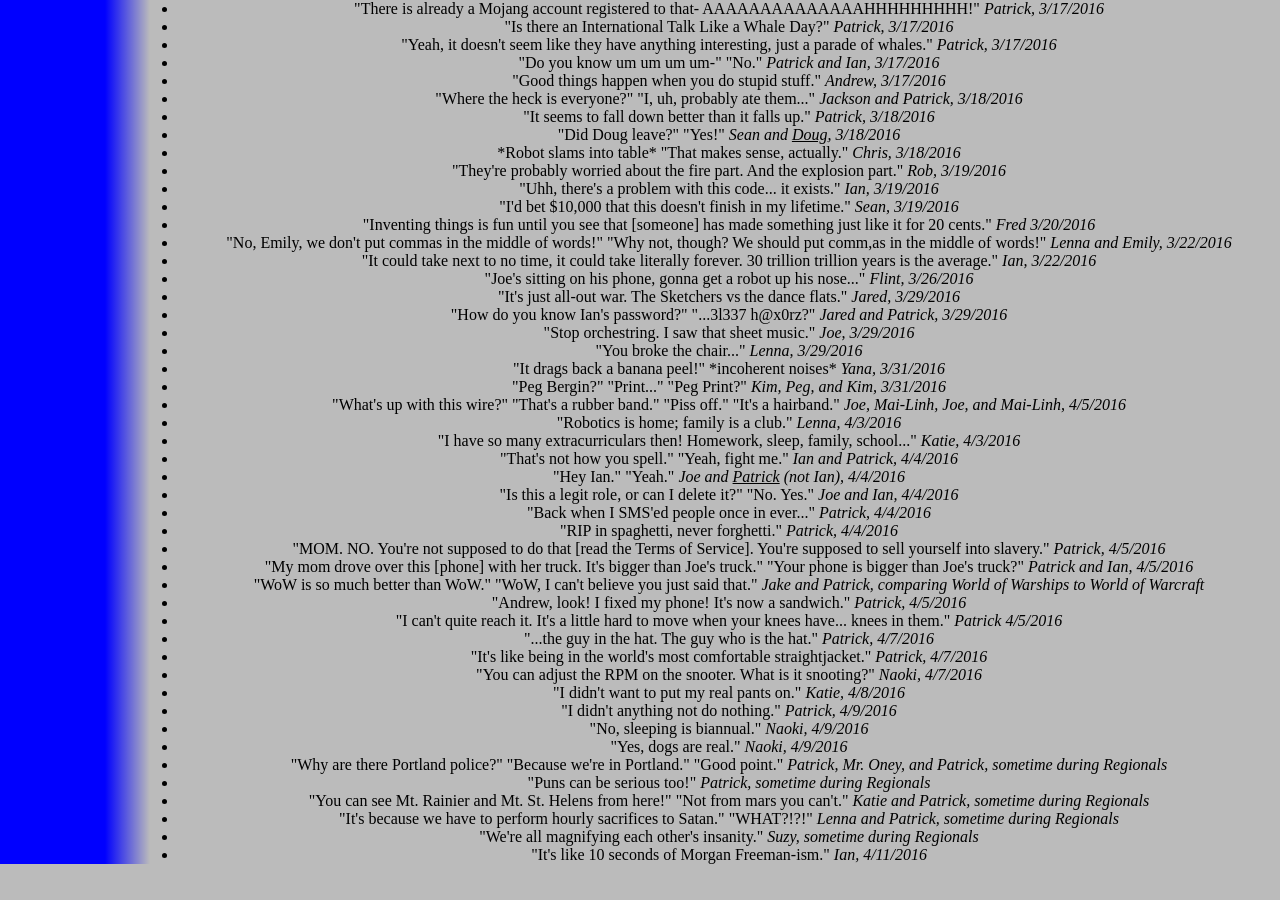
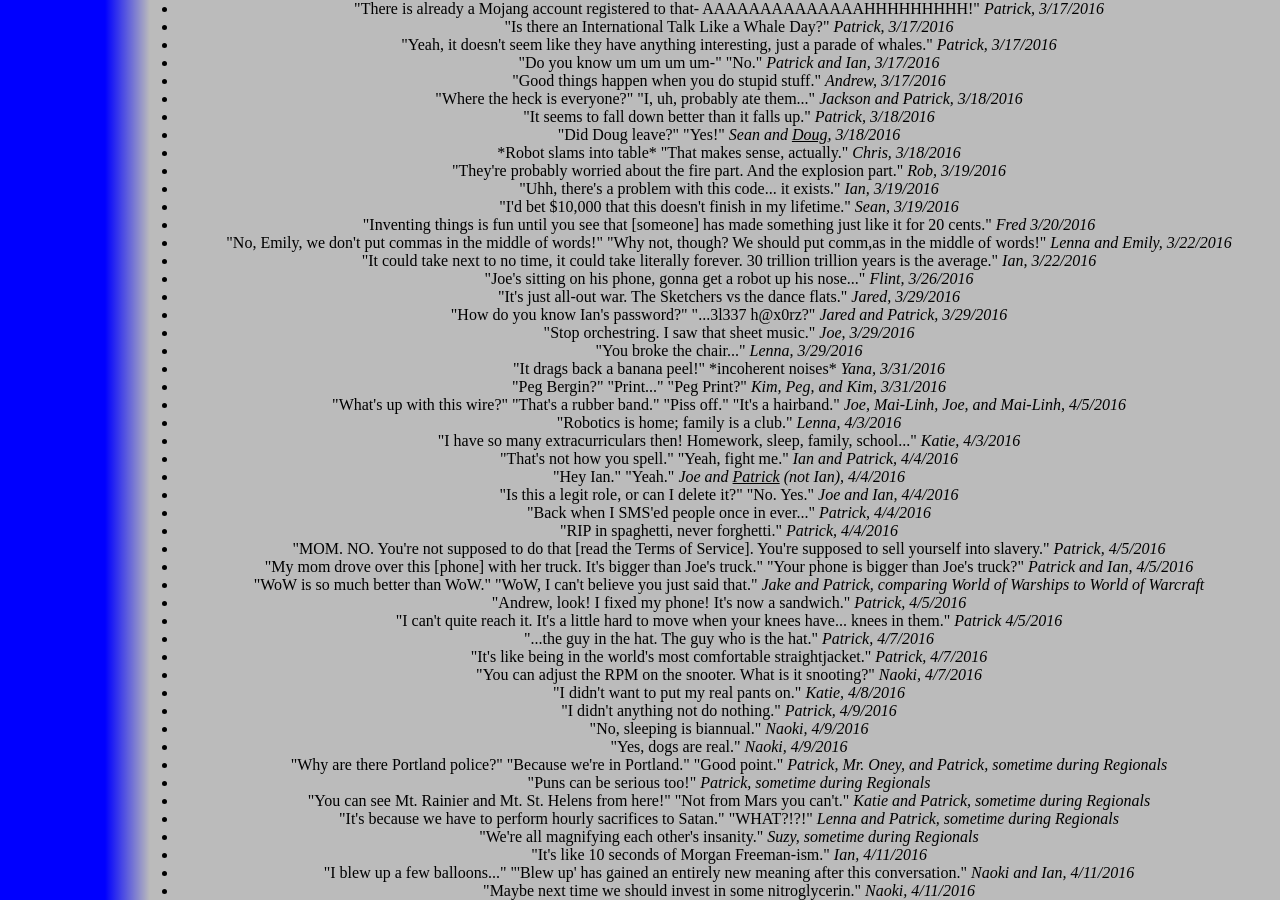
Before and after one commit to katiebugmoon/FRC4131.github.io, a Jekyll site: the page built from media/2016/quotes.html, in a window 1280 px wide and 900 px high, scrolled down 2284 px. Built offline with Jekyll 4.4.1, drawn with Linux system fonts in a browser that asks for light colours; nearby versions of some CDN libraries; before the commit the page ends 3148 px from its top, so only the background shows below that.

Commit message:
Update quotes.html

```diff
--- a/media/2016/quotes.html
+++ b/media/2016/quotes.html
@@ -164,8 +164,10 @@ title: Build Season 2016 Quotes
 	<li>"Yes, dogs are real." <i>Naoki, 4/9/2016</i></li>
 	<li>"Why are there Portland police?" "Because we're in Portland." "Good point." <i>Patrick, Mr. Oney, and Patrick, sometime during Regionals</i></li>
 	<li>"Puns can be serious too!" <i>Patrick, sometime during Regionals</i></li>
-	<li>"You can see Mt. Rainier and Mt. St. Helens from here!" "Not from mars you can't." <i>Katie and Patrick, sometime during Regionals</i></li>
+	<li>"You can see Mt. Rainier and Mt. St. Helens from here!" "Not from Mars you can't." <i>Katie and Patrick, sometime during Regionals</i></li>
 	<li>"It's because we have to perform hourly sacrifices to Satan." "WHAT?!?!" <i>Lenna and Patrick, sometime during Regionals</i></li>
 	<li>"We're all magnifying each other's insanity." <i>Suzy, sometime during Regionals</i></li>
 	<li>"It's like 10 seconds of Morgan Freeman-ism." <i>Ian, 4/11/2016</i></li>
+	<li>"I blew up a few balloons..." "'Blew up' has gained an entirely new meaning after this conversation." <i>Naoki and Ian, 4/11/2016</i></li>
+	<li>"Maybe next time we should invest in some nitroglycerin." <i>Naoki, 4/11/2016</i></li>
 </ul><center>
```
